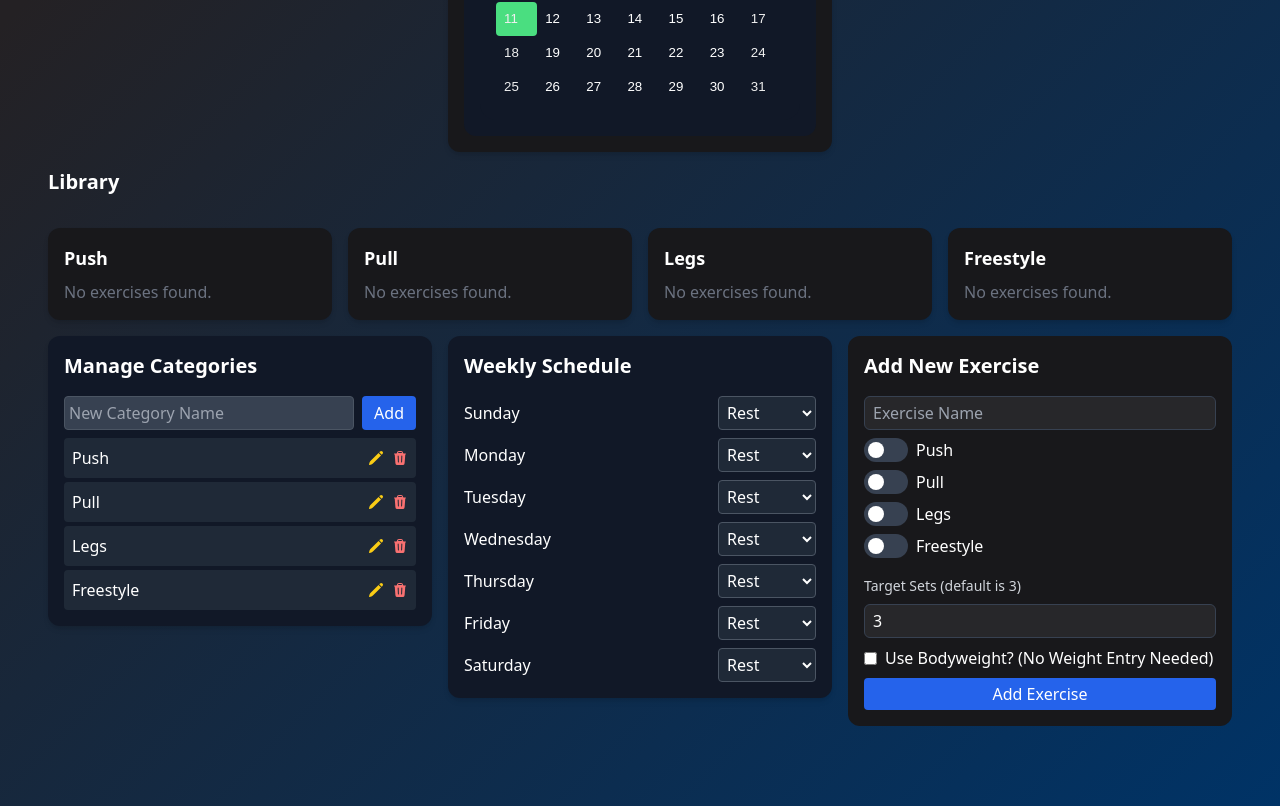
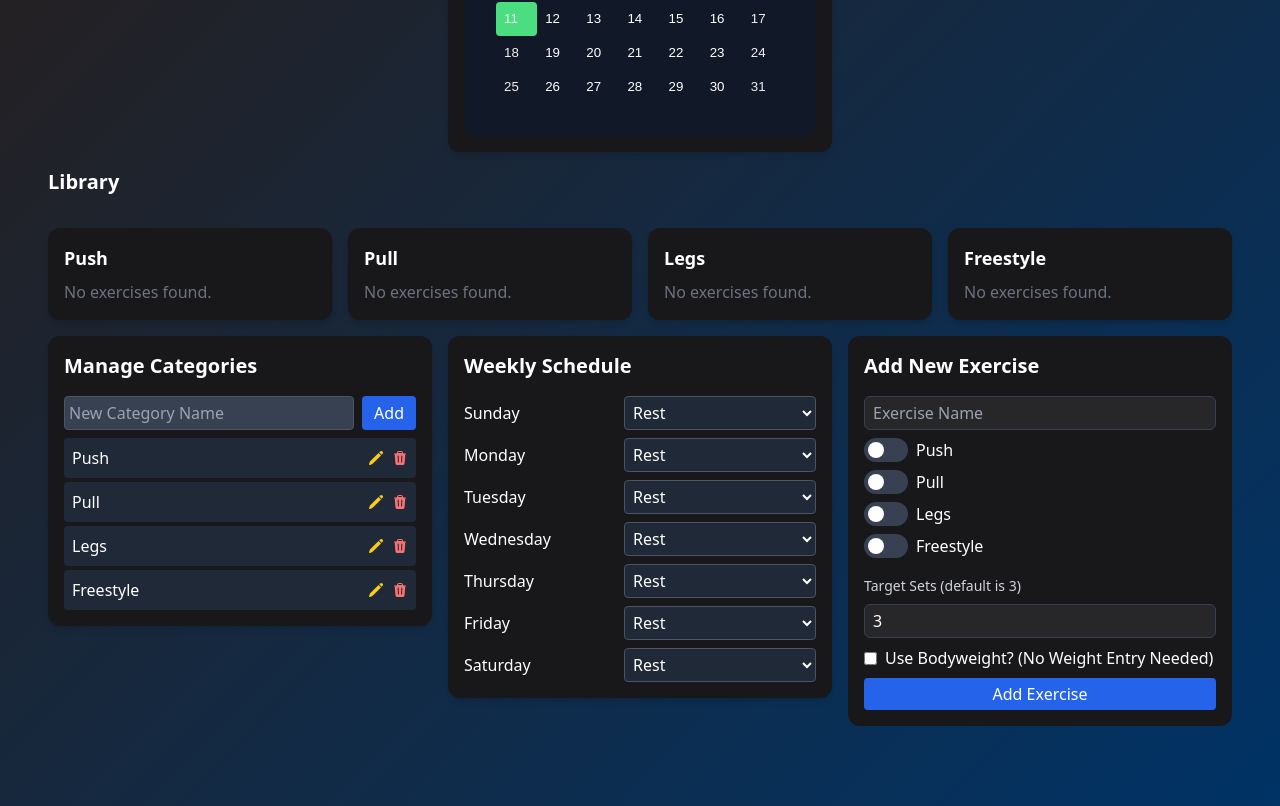
Before and after one commit to BrascoMarketing/Kevin-s-React-App-Tracker, a React (Vite) app: page / in a window 1280 px wide. Shown: the part 696-1502 px from the top of the page. Built offline with nearby package versions, Linux system fonts and the light colour scheme.

Commit message:
Updated spacing; updated readme

```diff
--- a/src/components/CategoryManager.jsx
+++ b/src/components/CategoryManager.jsx
@@ -99,7 +99,7 @@ const [renameInput, setRenameInput] = useState("");
 const [renameTargetId, setRenameTargetId] = useState(null);
 
   return (
-    <div className="bg-gray-900 text-white rounded-xl shadow-md p-4 w-full max-w-md mx-auto">
+    <div className="bg-zinc-900 text-white rounded-xl shadow-md p-4 w-full max-w-md mx-auto">
       <h2 className="text-xl font-bold mb-4">Manage Categories</h2>
       <div className="flex space-x-2 mb-2">
         <input
--- a/src/components/WeeklyScheduleBuilder.jsx
+++ b/src/components/WeeklyScheduleBuilder.jsx
@@ -23,7 +23,7 @@ export default function WeeklyScheduleBuilder({ setNotification, categories }) {
   };
 
   return (
-    <div className="bg-gray-900 text-white rounded-xl shadow-md p-4 w-full max-w-md mx-auto">
+    <div className="bg-zinc-900 text-white rounded-xl shadow-md p-4 w-full max-w-md mx-auto">
       <h2 className="text-xl font-bold mb-4">Weekly Schedule</h2>
       <ul className="space-y-2">
         {daysOfWeek.map((day) => (
@@ -32,7 +32,7 @@ export default function WeeklyScheduleBuilder({ setNotification, categories }) {
             <select
               value={weeklySchedule[day]}
               onChange={(e) => handleScheduleChange(day, e.target.value)}
-              className="bg-gray-800 text-white border border-gray-600 p-1 rounded"
+              className="bg-gray-800 w-48 text-white border border-gray-600 p-1 rounded"
             >
               <option value="Rest">Rest</option>
               {categories.map((cat) => (
```
Also changed, not shown: 1 other file (tests, documents, lock files or other folders).
